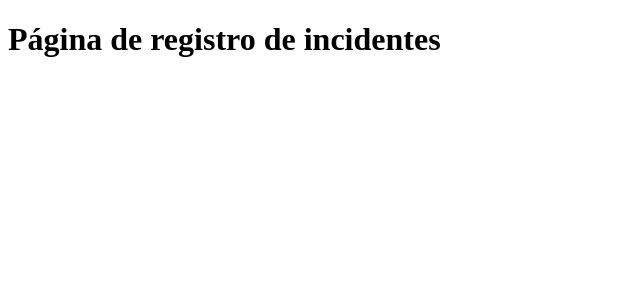
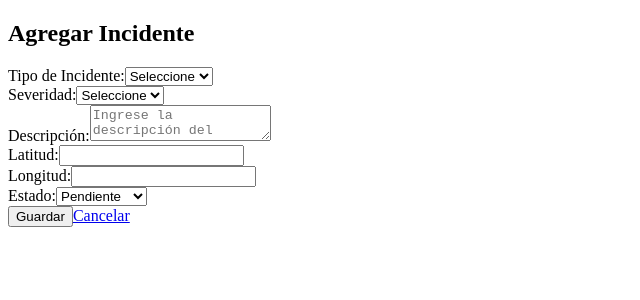
Before and after one commit to davidch8931/projectIncidentes, a React (Vite) app in the folder webFrontEnd/: page /incidentes/nuevo in a window 1280 px wide. Shown: the top 300 px of the page, without its empty margins (0-640 px from the left). Built offline with nearby package versions, Linux system fonts and the light colour scheme; sample sign-in values are in the browser's storage.

Commit message:
Componente de formulario de incidente

```diff
--- /dev/null
+++ b/webFrontEnd/src/components/incidente/FormularioIncidente.jsx
@@ -0,0 +1,133 @@
+import { useEffect, useState } from "react";
+import { Link } from "react-router-dom";
+
+function FormularioIncidente({ datosIniciales, onSubmit }) {
+    const [form, setForm] = useState({
+        fk_tipo_inci: "",
+        fk_seve_id: "",
+        inci_descripcion: "",
+        inci_latitud: "",
+        inci_longitud: "",
+        inci_estado: "Pendiente"
+    });
+
+    useEffect(() => {
+
+        if (datosIniciales) {
+            setForm(datosIniciales);
+        }
+    }, [datosIniciales]);
+
+     const cambiarValor = (e) => {
+        const { name, value, type, checked } = e.target;
+        setForm((previo) => ({
+            ...previo,
+            [name]: type === "checkbox" ? checked : value
+        }));
+    }
+
+    const ejecutarAccion = (e) => {
+        e.preventDefault();
+        onSubmit(form);
+    };
+
+    return (
+        <form className="card p-4 shadow" onSubmit={ejecutarAccion}>
+
+            <div className="mb-3">
+                <label className="form-label">Tipo de Incidente:</label>
+                <select
+                    name="fk_tipo_inci"
+                    className="form-select"
+                    value={form.fk_tipo_inci}
+                    onChange={cambiarValor}
+                    required
+                >
+                    <option value="">Seleccione</option>
+                    <option value="1">Accidente</option>
+                    <option value="2">Incendio</option>
+                </select>
+            </div>
+
+            <div className="mb-3">
+                <label className="form-label">Severidad:</label>
+                <select
+                    name="fk_seve_id"
+                    className="form-select"
+                    value={form.fk_seve_id}
+                    onChange={cambiarValor}
+                    required
+                >
+                    <option value="">Seleccione</option>
+                    <option value="1">Baja</option>
+                    <option value="2">Media</option>
+                    <option value="3">Alta</option>
+                </select>
+            </div>
+
+            <div className="mb-3">
+                <label className="form-label">Descripción:</label>
+                <textarea
+                    name="inci_descripcion"
+                    className="form-control"
+                    placeholder="Ingrese la descripción del incidente"
+                    value={form.inci_descripcion}
+                    onChange={cambiarValor}
+                    required
+                />
+            </div>
+
+            <div className="mb-3">
+                <label className="form-label">Latitud:</label>
+                <input
+                    type="number"
+                    step="0.0000001"
+                    name="inci_latitud"
+                    className="form-control"
+                    value={form.inci_latitud}
+                    onChange={cambiarValor}
+                    required
+                />
+            </div>
+
+            <div className="mb-3">
+                <label className="form-label">Longitud:</label>
+                <input
+                    type="number"
+                    step="0.0000001"
+                    name="inci_longitud"
+                    className="form-control"
+                    value={form.inci_longitud}
+                    onChange={cambiarValor}
+                    required
+                />
+            </div>
+
+            <div className="mb-3">
+                <label className="form-label">Estado:</label>
+                <select
+                    name="inci_estado"
+                    className="form-select"
+                    value={form.inci_estado}
+                    onChange={cambiarValor}
+                >
+                    <option value="Pendiente">Pendiente</option>
+                    <option value="En Proceso">En Proceso</option>
+                    <option value="Resuelto">Resuelto</option>
+                </select>
+            </div>
+
+            <div className="mb-6 text-center">
+                <button type="submit" className="btn btn-primary">
+                    Guardar
+                </button>
+                <Link to="/incidentes" className="btn btn-secondary ms-2">
+                    Cancelar
+                </Link>
+            </div>
+
+        </form>
+    );
+}
+
+export default FormularioIncidente;
--- a/webFrontEnd/src/pages/incidente/Listado.jsx
+++ b/webFrontEnd/src/pages/incidente/Listado.jsx
@@ -5,7 +5,6 @@ import AuthService from "../../services/auth"
 function ListadoIncidente() {
     const[incidentes,setIncidentes] = useState([]);
   const[loading,setLoading] = useState([]);
-
 
   const ferchIncidencia = ()=>{
     fetch("")//aqui debo enviar la url del api
@@ -31,6 +30,10 @@ function ListadoIncidente() {
   return (
     <div className="container">
       <h2>Listado de Incidentes</h2>
+      <Link to="/incidentes/nuevo" className="btn btn-success mb-3">
+       Nuevo Incidente
+    </Link>
+
       <table className="table table-striped">
         <thead>
           <tr>
@@ -45,8 +48,6 @@ function ListadoIncidente() {
         </thead>
         <tbody>
           {incidentes.map((v) =>(
-
-
 
             <tr key={v.inci_id}>
                 <td>{v.fk_tipo_inci}</td>
--- a/webFrontEnd/src/pages/incidente/Nuevo.jsx
+++ b/webFrontEnd/src/pages/incidente/Nuevo.jsx
@@ -1,7 +1,39 @@
 import { useNavigate } from "react-router-dom"
+import FormularioIncidente from "../../components/incidente/FormularioIncidente";
 
 function NuevoIncidente() {
-  return <h1>Página de registro de incidentes</h1>
+   const navigate = useNavigate();
+   const onSubmit = (form) => {
+        apiFetch("", {
+            method: "POST",
+            headers: {
+                "Content-Type": "application/json"
+            },
+            body: JSON.stringify({
+                fk_tipo_inci: form.fk_tipo_inci,
+                fk_seve_id: form.fk_seve_id,
+                inci_descripcion: form.inci_descripcion,
+                inci_latitud: form.inci_latitud,
+                inci_longitud: form.inci_longitud,
+                inci_estado: form.inci_estado,
+
+            })
+        })
+            .then((res) => {
+                if (res.ok) {
+                    alert("Incidente Creado");
+                    navigate("/paises");
+                } else {
+                    alert("Error al crear el incidente");
+                }
+            })
+    }
+    return (
+        <div className="container">
+            <h2>Agregar Incidente</h2>
+            <FormularioIncidente onSubmit={onSubmit} />
+        </div>
+    )
 }
 
 export default NuevoIncidente
```
